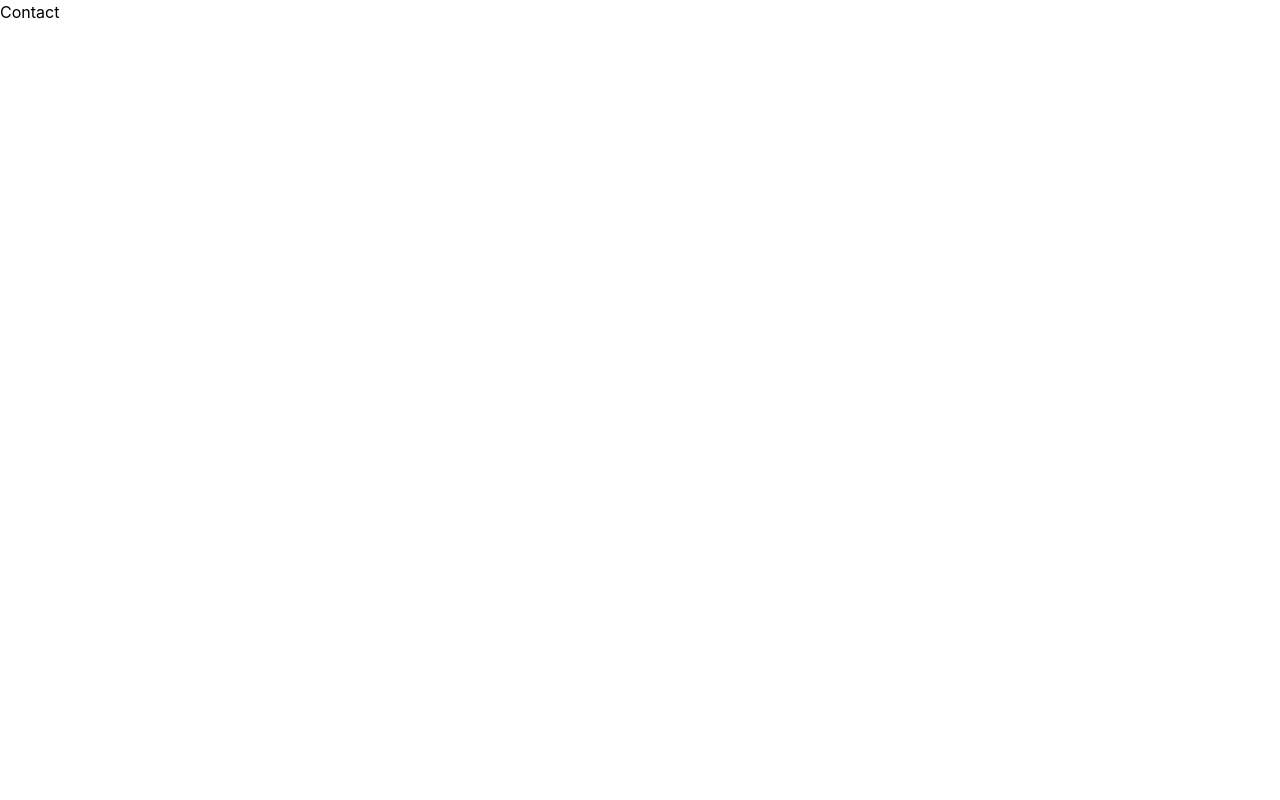
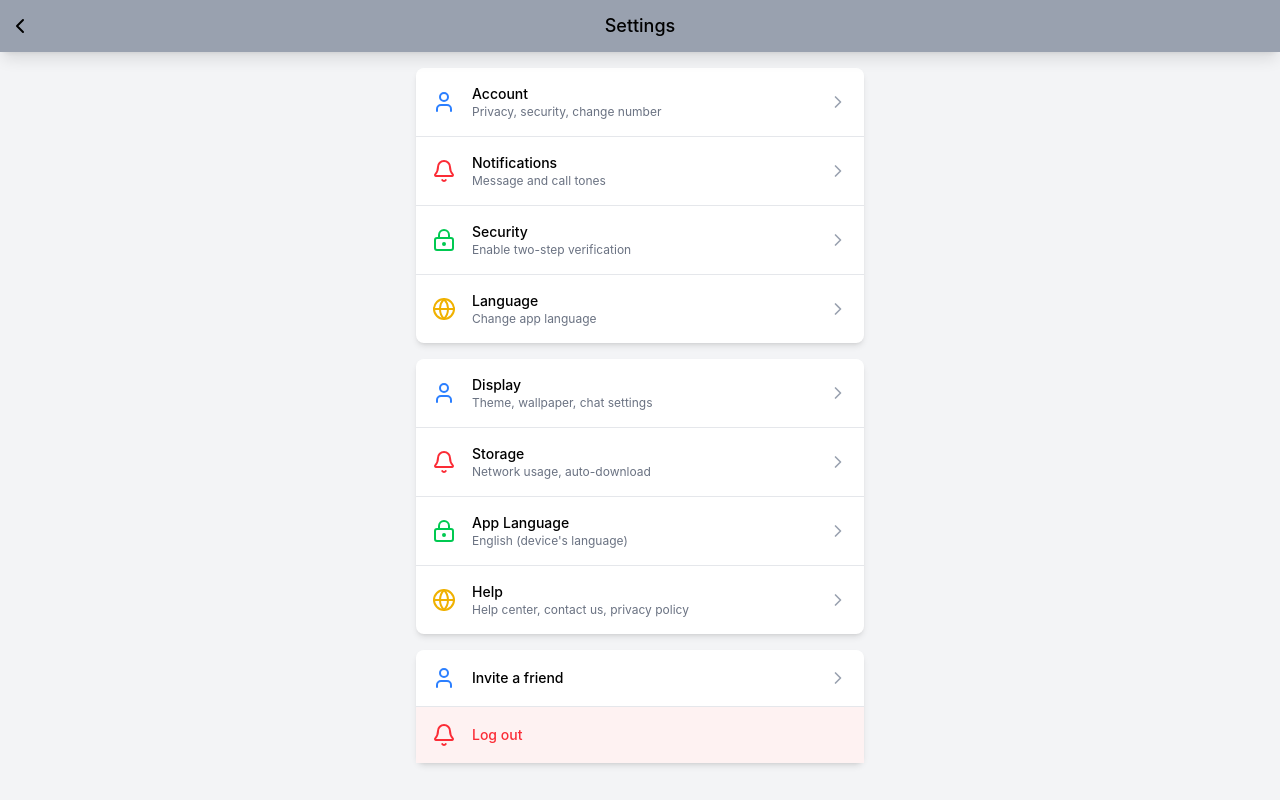
Before and after one commit to Lucaa20004/Meniu, a React (Vite) app: page /settings in a window 1280 px wide. Built offline with nearby package versions, Linux system fonts and the light colour scheme.

Commit message:
pagina de setari si optimizari la scrollbar

```diff
--- a/package.json
+++ b/package.json
@@ -10,6 +10,7 @@
     "preview": "vite preview"
   },
   "dependencies": {
+    "@heroicons/react": "^2.2.0",
     "@tailwindcss/vite": "^4.0.12",
     "flowbite": "^3.1.2",
     "flowbite-react": "^0.10.2",
--- a/src/components/Home.jsx
+++ b/src/components/Home.jsx
@@ -3,66 +3,51 @@ import { useEffect } from "react"
 function Home() {
 
     // This helps prevent body scrolling behind the main container
-  useEffect(() => {
-    // Lock body scrolling
-    document.body.style.overflow = "hidden"
-    document.body.style.position = "fixed"
-    document.body.style.width = "100%"
-    document.body.style.height = "100%"
 
-    return () => {
-      // Restore body scrolling when component unmounts
-      document.body.style.overflow = ""
-      document.body.style.position = ""
-      document.body.style.width = ""
-      document.body.style.height = ""
-    }
-  }, [])
   return (
     <div className="fixed inset-0 w-full h-full">
       <div
         className="w-full h-full overflow-y-auto overscroll-none"
         style={{
           WebkitOverflowScrolling: "touch",
-          overflowScrolling: "touch",
+          msOverflowStyle: "none",
+          scrollbarWidth: "none",
+          overscrollBehavior: "contain",
         }}
       >
+        <style jsx>{`
+          div::-webkit-scrollbar {
+            display: none;
+          }
+        `}</style>
         <div className="flex flex-col items-center min-h-full">
-          {/* Logo Section - Fixed height */}
           <div className="w-full h-[55vh] flex items-center justify-center bg-gray-400">
             <div className="flex items-center justify-center h-60 w-60 bg-white rounded-full ring-4 ring-white shadow-lg">
               <span className="text-3xl font-bold text-gray-800">CleanRoute</span>
             </div>
           </div>
 
-          {/* Login Button Section - Fixed height */}
           <div className="w-full py-4 flex items-center justify-center bg-gray-400">
             <button className="h-12 px-8 text-lg font-medium bg-white text-amber-600 active:bg-amber-100 transition duration-0 rounded">
               Login
             </button>
           </div>
 
-          {/* Sign Up Section - Fixed height */}
           <div className="w-full py-4 flex items-center justify-center bg-gray-400">
             <p className="text-white">
               Don't have an account? <button className="font-medium text-amber-300 active:underline">Sign Up</button>
             </p>
           </div>
 
-          {/* What is CleanRoute Section - Larger with min-height */}
           <div className="flex w-full bg-amber-950 min-h-[70vh]">
             <div className="w-full max-w-4xl mx-auto px-6 py-16">
               <h2 className="text-2xl font-bold text-amber-100 mb-6">What is CleanRoute?</h2>
-
-              {/* Added content to demonstrate scrolling */}
               <div className="text-amber-100 space-y-4">
                 <p>
-                  CleanRoute is an innovative platform designed to help users navigate their daily commutes more
-                  efficiently and sustainably.
+                  CleanRoute is an innovative platform designed to help users navigate their daily commutes more efficiently and sustainably.
                 </p>
                 <p>
-                  Our mission is to reduce traffic congestion and environmental impact by providing smart routing
-                  solutions that optimize travel time while minimizing carbon footprint.
+                  Our mission is to reduce traffic congestion and environmental impact by providing smart routing solutions that optimize travel time while minimizing carbon footprint.
                 </p>
                 <p>With CleanRoute, you can:</p>
                 <ul className="list-disc pl-5 space-y-2">
@@ -73,16 +58,13 @@ function Home() {
                   <li>Earn rewards for sustainable travel choices</li>
                 </ul>
                 <p>
-                  Our advanced algorithms analyze real-time traffic data, weather conditions, and public transportation
-                  schedules to suggest the optimal route for your journey.
+                  Our advanced algorithms analyze real-time traffic data, weather conditions, and public transportation schedules to suggest the optimal route for your journey.
                 </p>
                 <p>
-                  Whether you're driving, cycling, walking, or using public transport, CleanRoute helps you make
-                  informed decisions that benefit both you and the planet.
+                  Whether you're driving, cycling, walking, or using public transport, CleanRoute helps you make informed decisions that benefit both you and the planet.
                 </p>
                 <p>
-                  Join thousands of users who have already reduced their commute times and environmental impact with
-                  CleanRoute.
+                  Join thousands of users who have already reduced their commute times and environmental impact with CleanRoute.
                 </p>
                 <p>Download our app today and start experiencing cleaner, more efficient routes!</p>
                 <p>CleanRoute is available on iOS and Android devices, with web access coming soon.</p>
--- a/src/components/Settings.jsx
+++ b/src/components/Settings.jsx
@@ -1,5 +1,141 @@
-const Contact = () => {
-    return <h1>Contact</h1>;
-  };
+"use client"
 
-  export default Contact;
+import { ChevronLeftIcon, ChevronRightIcon, UserIcon, BellIcon, LockKeyholeIcon, GlobeIcon } from "lucide-react"
+
+function Settings() {
+  return (
+    <div className="fixed inset-0 flex flex-col bg-gray-100">
+      {/* Fixed header */}
+      <nav className="text-lg font-medium bg-gray-400 w-full z-20 shadow-lg flex items-center justify-center p-3">
+        <button className="absolute left-2">
+          <ChevronLeftIcon />
+        </button>
+        <div>Settings</div>
+      </nav>
+
+      {/* Scrollable content - optimized for iOS and Android */}
+      <div
+        className="flex-1 overflow-y-auto pb-6 overscroll-none"
+        style={{
+          WebkitOverflowScrolling: "touch",
+          msOverflowStyle: "none",
+          scrollbarWidth: "none",
+          overscrollBehavior: "contain", // For Android
+        }}
+      >
+        {/* Hide scrollbar in WebKit browsers */}
+        <style jsx>{`
+          div::-webkit-scrollbar {
+            display: none;
+          }
+        `}</style>
+
+        <div className="max-w-md mx-auto mt-4 bg-white rounded-lg shadow-md">
+          <ul className="divide-y divide-gray-200">
+            {/* Account */}
+            <li className="flex items-center p-4 hover:bg-gray-100 active:bg-gray-200 touch-manipulation cursor-pointer">
+              <UserIcon className="h-6 w-6 text-blue-500" />
+              <div className="ml-4 flex-1">
+                <p className="text-sm font-medium">Account</p>
+                <p className="text-xs text-gray-500">Privacy, security, change number</p>
+              </div>
+              <ChevronRightIcon className="h-5 w-5 text-gray-400" />
+            </li>
+
+            {/* Notifications */}
+            <li className="flex items-center p-4 hover:bg-gray-100 active:bg-gray-200 touch-manipulation cursor-pointer">
+              <BellIcon className="h-6 w-6 text-red-500" />
+              <div className="ml-4 flex-1">
+                <p className="text-sm font-medium">Notifications</p>
+                <p className="text-xs text-gray-500">Message and call tones</p>
+              </div>
+              <ChevronRightIcon className="h-5 w-5 text-gray-400" />
+            </li>
+
+            {/* Security */}
+            <li className="flex items-center p-4 hover:bg-gray-100 active:bg-gray-200 touch-manipulation cursor-pointer">
+              <LockKeyholeIcon className="h-6 w-6 text-green-500" />
+              <div className="ml-4 flex-1">
+                <p className="text-sm font-medium">Security</p>
+                <p className="text-xs text-gray-500">Enable two-step verification</p>
+              </div>
+              <ChevronRightIcon className="h-5 w-5 text-gray-400" />
+            </li>
+
+            {/* Language */}
+            <li className="flex items-center p-4 hover:bg-gray-100 active:bg-gray-200 touch-manipulation cursor-pointer">
+              <GlobeIcon className="h-6 w-6 text-yellow-500" />
+              <div className="ml-4 flex-1">
+                <p className="text-sm font-medium">Language</p>
+                <p className="text-xs text-gray-500">Change app language</p>
+              </div>
+              <ChevronRightIcon className="h-5 w-5 text-gray-400" />
+            </li>
+          </ul>
+        </div>
+
+        {/* Additional sections for demonstration */}
+        <div className="max-w-md mx-auto mt-4 bg-white rounded-lg shadow-md">
+          <ul className="divide-y divide-gray-200">
+            <li className="flex items-center p-4 hover:bg-gray-100 active:bg-gray-200 touch-manipulation cursor-pointer">
+              <UserIcon className="h-6 w-6 text-blue-500" />
+              <div className="ml-4 flex-1">
+                <p className="text-sm font-medium">Display</p>
+                <p className="text-xs text-gray-500">Theme, wallpaper, chat settings</p>
+              </div>
+              <ChevronRightIcon className="h-5 w-5 text-gray-400" />
+            </li>
+
+            <li className="flex items-center p-4 hover:bg-gray-100 active:bg-gray-200 touch-manipulation cursor-pointer">
+              <BellIcon className="h-6 w-6 text-red-500" />
+              <div className="ml-4 flex-1">
+                <p className="text-sm font-medium">Storage</p>
+                <p className="text-xs text-gray-500">Network usage, auto-download</p>
+              </div>
+              <ChevronRightIcon className="h-5 w-5 text-gray-400" />
+            </li>
+
+            <li className="flex items-center p-4 hover:bg-gray-100 active:bg-gray-200 touch-manipulation cursor-pointer">
+              <LockKeyholeIcon className="h-6 w-6 text-green-500" />
+              <div className="ml-4 flex-1">
+                <p className="text-sm font-medium">App Language</p>
+                <p className="text-xs text-gray-500">English (device's language)</p>
+              </div>
+              <ChevronRightIcon className="h-5 w-5 text-gray-400" />
+            </li>
+
+            <li className="flex items-center p-4 hover:bg-gray-100 active:bg-gray-200 touch-manipulation cursor-pointer">
+              <GlobeIcon className="h-6 w-6 text-yellow-500" />
+              <div className="ml-4 flex-1">
+                <p className="text-sm font-medium">Help</p>
+                <p className="text-xs text-gray-500">Help center, contact us, privacy policy</p>
+              </div>
+              <ChevronRightIcon className="h-5 w-5 text-gray-400" />
+            </li>
+          </ul>
+        </div>
+
+        <div className="max-w-md mx-auto mt-4 mb-4 bg-white rounded-lg shadow-md">
+          <ul className="divide-y divide-gray-200">
+            <li className="flex items-center p-4 hover:bg-gray-100 active:bg-gray-200 touch-manipulation cursor-pointer">
+              <UserIcon className="h-6 w-6 text-blue-500" />
+              <div className="ml-4 flex-1">
+                <p className="text-sm font-medium">Invite a friend</p>
+              </div>
+              <ChevronRightIcon className="h-5 w-5 text-gray-400" />
+            </li>
+
+            <li className="flex items-center p-4 hover:bg-gray-100 active:bg-gray-200 touch-manipulation cursor-pointer bg-red-50">
+              <BellIcon className="h-6 w-6 text-red-500" />
+              <div className="ml-4 flex-1">
+                <p className="text-sm font-medium text-red-500">Log out</p>
+              </div>
+            </li>
+          </ul>
+        </div>
+      </div>
+    </div>
+  )
+}
+
+export default Settings
```
Also changed, not shown: 1 other file (tests, documents, lock files or other folders).
